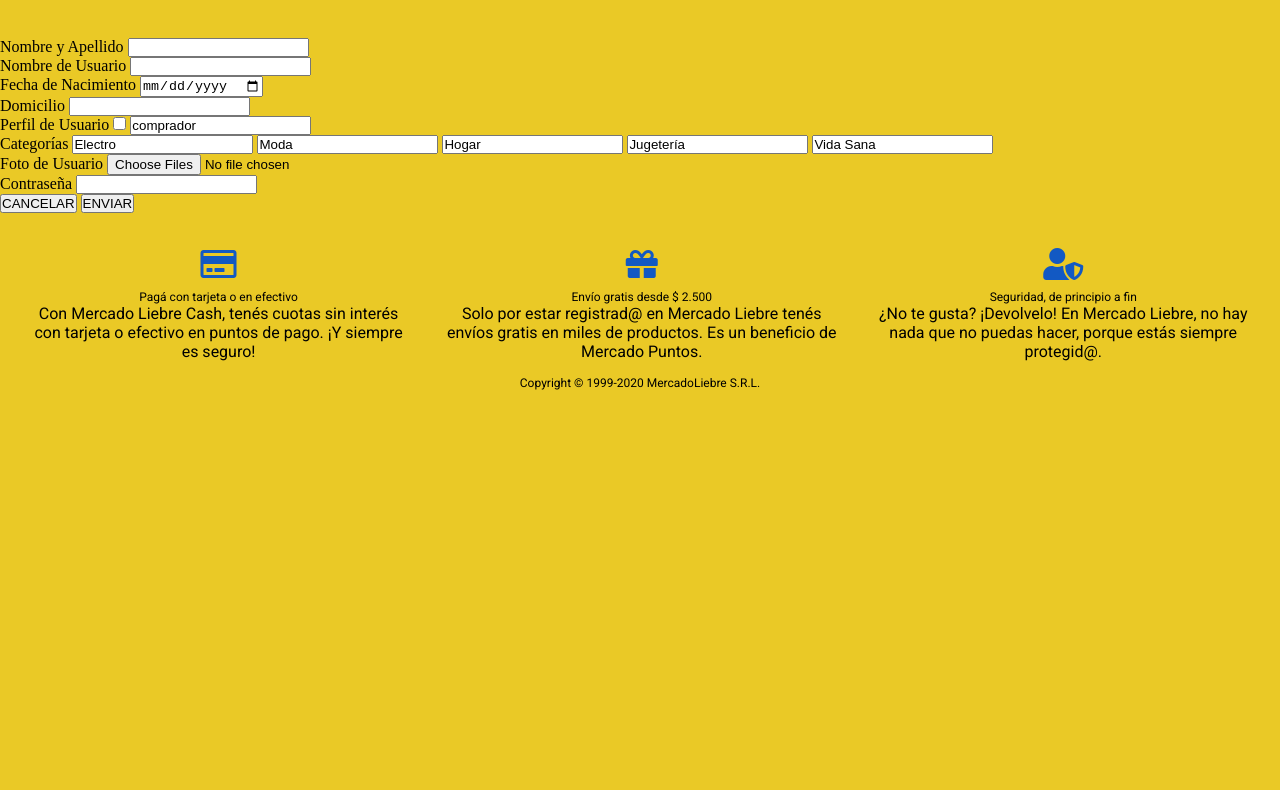
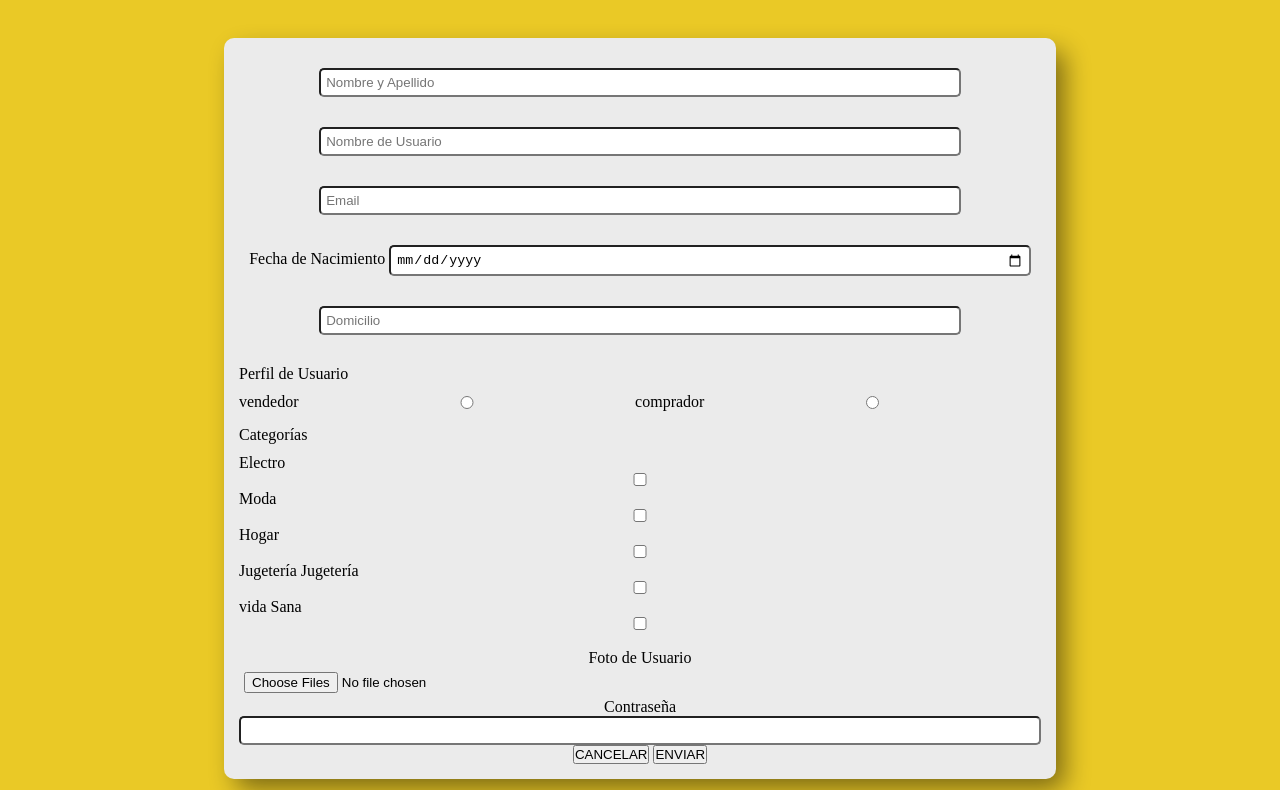
Before and after one commit to curyAilen/mercadoLiebre, a website: page views/register.html in a window 1280 px wide. Shown: the part 178-968 px from the top of the page. Before the commit the page ends 800 px from the top, so only its background shows below. Drawn offline with Linux system fonts and the light colour scheme; files that its build step writes are made by us from their sources; files whose address does not match are found by name.

Commit message:
css de registro

```diff
--- a/public/css/style.css
+++ b/public/css/style.css
@@ -188,9 +188,61 @@
     .copyRight {
         margin-top: 15px;
     }
+    /***************************************************************************************************************************************************************************REGISTRO CELULAR*********************************************/
+
+    .formRegistro {
+        background: #ebebeb;
+        text-align: center;
+        padding: 15px;
+        width: 85%;
+        margin: 0 auto 0 auto;
+        border-radius: 10px;
+        box-shadow: 10px 12px 26px -2px rgba(0, 0, 0, 0.48);
+    }
+
+    input {
+        border-radius: 5px;
+        box-sizing: border-box;
+        padding: 5px;
+        width: 100%;
+        margin: 0 auto 0 auto;
+    }
+
+    .datosPersonalesRegistro input {
+        width: 80%;
+        margin: 15px auto;
+    }
+
+    .perfilDeUsuario,
+    .categorias {
+        display: flex;
+        flex-wrap: wrap;
+        text-align: left;
+        margin: 15px 0;
+        align-items: center;
+    }
+
+    .userPerfilLabel,
+    .categoriasLabel {
+        width: 100%;
+        margin-bottom: 10px;
+    }
+
+    .perfilDeUsuario input {
+        width: 25%;
+    }
+
+    .categorias div {
+        width: 100%;
+    }
+    /*******************************************************************************************************************************************************************************************************************************************************************************************************************************************************************************************************************************************************************************************************************************************************************************/
     /**************TABLET******************/
 
     @media(min-width:460px) {
+        .formRegistro {
+            width: 65%;
+            text-align: center;
+        }
         .contenedorLogoBuscador {
             display: flex;
             flex-wrap: wrap;
--- a/views/register.html
+++ b/views/register.html
@@ -53,41 +53,48 @@
         </nav>
     </header>
 
-    <form action="/" method="get">
-        <div><label for="name">Nombre y Apellido</label>
-            <input type="text" id="name" name="name" required minlength="3" maxlength="30">
+    <form action="/" method="get" class="formRegistro">
+        <div class="datosPersonalesRegistro">
+            <input type="text" id="name" name="name" required minlength="3" maxlength="30" placeholder="Nombre y Apellido">
+            <input type="text" id="user" name="user" required minlength="4" maxlength="10" placeholder="Nombre de Usuario">
+            <input type="text" id="email" name="email" required minlength="4" maxlength="10" placeholder="Email">
+            <br>
+            <label for="fecha">Fecha de Nacimiento</label>
+            <input type="date" id="fecha" name="fecha" required>
+            <input type="text" id="domicilio" name="domicilio" placeholder="Domicilio">
         </div>
-        <div><label for="user">Nombre de Usuario</label>
-            <input type="text" id="user" name="user" required minlength="4" maxlength="10">
+
+        <div class="perfilDeUsuario">
+            <label for="perfilUser" class="userPerfilLabel">Perfil de Usuario</label>
+            <label for="veendedor">vendedor</label>
+            <input type="radio" id="vendedor" name="perfilUser" value="vendedor">
+            <label for="comprador">comprador</label>
+            <input type="radio" id="comprador" name="perfilUser" value="comprador">
         </div>
-        <div><label for="fecha">Fecha de Nacimiento</label>
-            <input type="date" id="fecha" name="fecha" required>
-        </div>
-        <div> <label for="domicilio">Domicilio</label>
-            <input type="text" id="domicilio" name="domicilio">
-        </div>
-        <div>
-            <label for="perfilUser">Perfil de Usuario</label>
-            <input type="checkbox" id="vendedor" name="perfilUser" value="vendedor">
-            <input type=" checkbox " id="comprador" name="perfilUser " value="comprador " checked>
-        </div>
-        <div>
-            <label for="categoria ">Categorías</label>
-            <input type="radio " name="categoria " value="Electro ">
-            <input type="radio " name="categoria " value="Moda ">
-            <input type="radio " name="categoria " value="Hogar ">
-            <input type="radio " name="categoria " value="Jugetería ">
-            <input type="radio " name="categoria " value="Vida Sana ">
+        <div class="categorias">
+
+            <label for="categoria" class="categoriasLabel">Categorías</label>
+            <div><label for="electro">Electro</label><input type="checkbox" name="categoria" value="Electro"></div>
+
+            <div> <label for="moda">Moda</label> <input type="checkbox" name="categoria" value="Moda"></div>
+
+            <div> <label for="hogar">Hogar</label> <input type="checkbox" name="categoria" value="Hogar"></div>
+
+            <div> <label for="jugueteria">Jugetería Jugetería</label> <input type="checkbox" name="categoria" value="Jugetería"></div>
+
+            <div> <label for="vidaSana">vida Sana</label> <input type="checkbox" name="categoria" value="Vida Sana"></div>
+
+
         </div>
         <div>
             <label for="picUser">Foto de Usuario</label>
             <input type="file" name="avatar" accept=".jpg" multiple>
         </div>
-        <div>
+        <div class="contraseña">
             <label for="password">Contraseña</label>
             <input type="password" name="password" id="password" required minlength="6" maxlength="10">
         </div>
-        <div>
+        <div class="botonesDeResetEnvio">
             <button type="reset">CANCELAR</button>
             <button type="submit">ENVIAR</button>
 
```
Also changed, not shown: views/login.html (+9 -8 lines).
